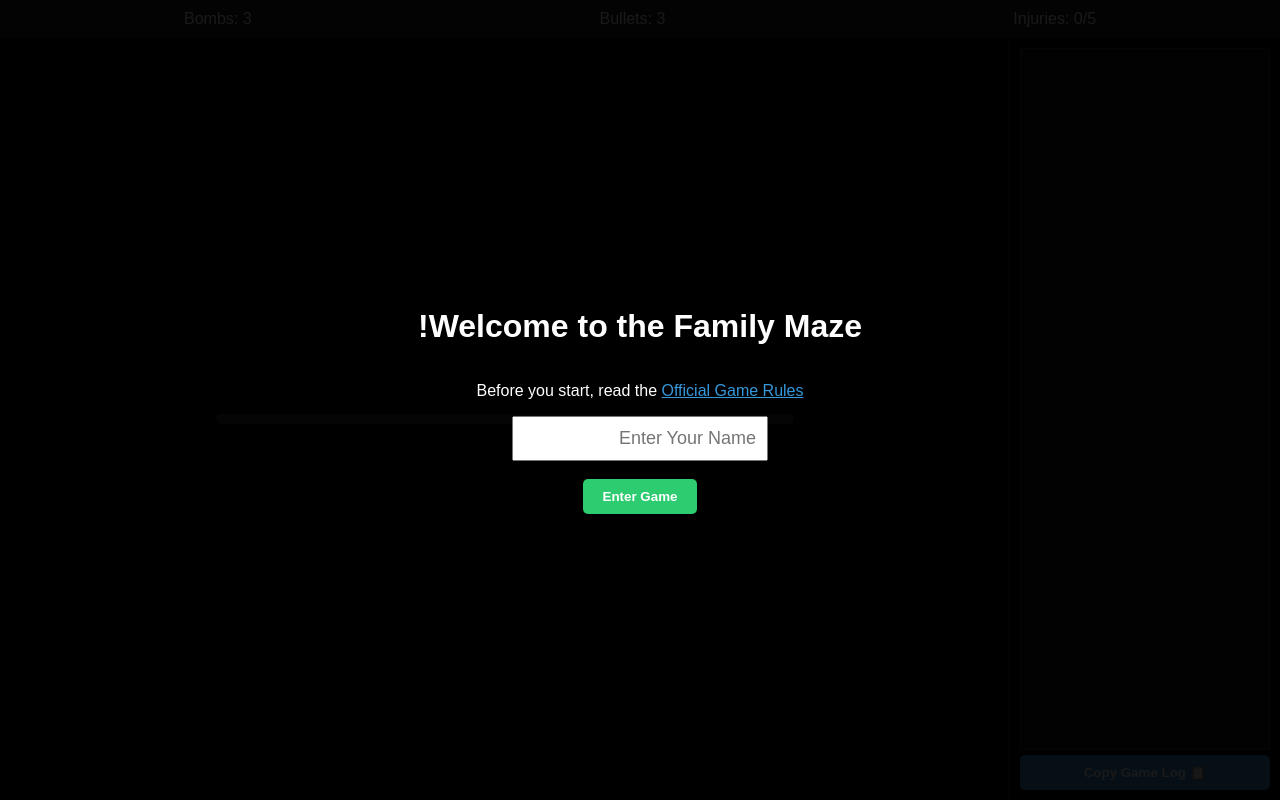
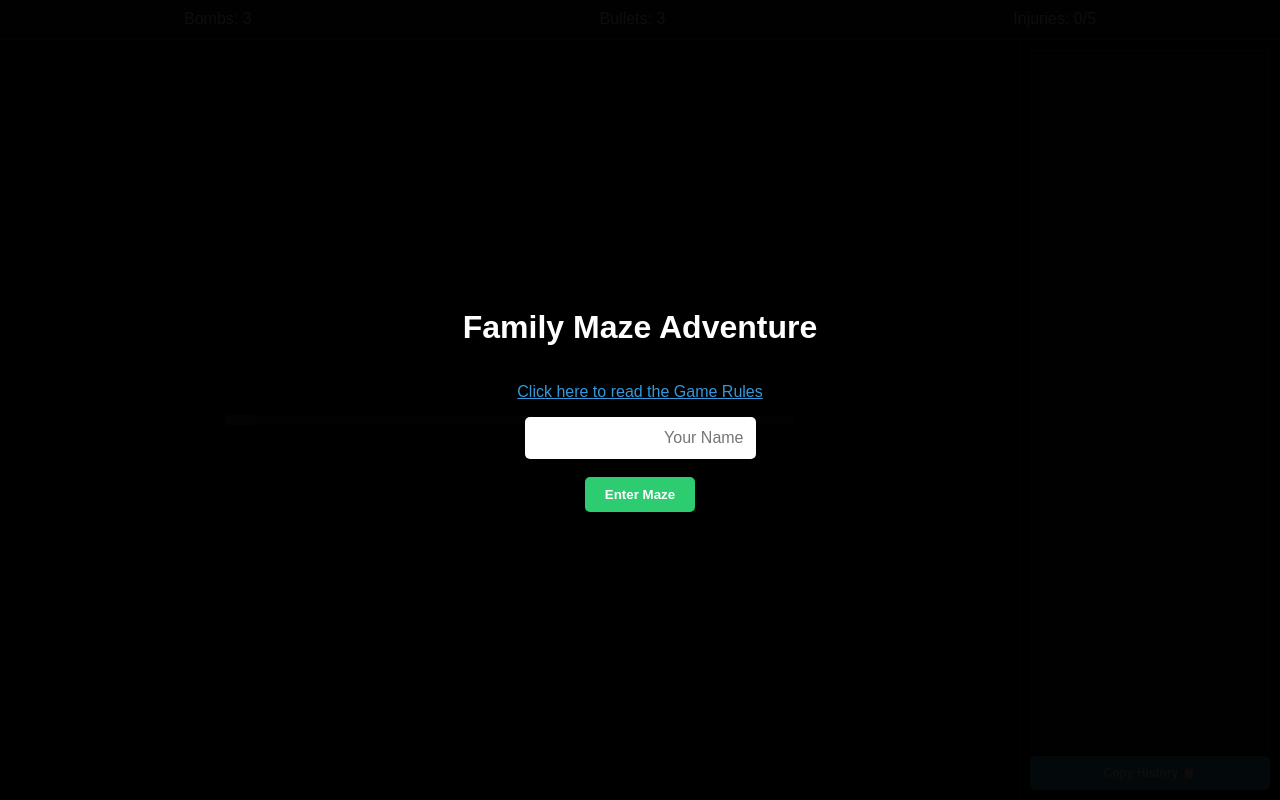
Before and after one commit to randomterner/my-maze-game, a Flask app: page / in a window 1280 px wide. Run offline with Flask 3, Linux system fonts and the light colour scheme; some libraries are stand-ins or nearby versions.

Commit message:
Update index.html

```diff
--- a/templates/index.html
+++ b/templates/index.html
@@ -5,36 +5,46 @@
     <script src="https://cdnjs.cloudflare.com/ajax/libs/socket.io/4.7.2/socket.io.min.js"></script>
     <style>
         body { background: #000; color: #fff; font-family: sans-serif; margin: 0; overflow: hidden; display: flex; flex-direction: column; height: 100vh; }
-        #welcome-overlay { position: fixed; inset: 0; background: rgba(0,0,0,0.9); z-index: 100; display: flex; flex-direction: column; align-items: center; justify-content: center; text-align: center; }
-        #board { display: grid; grid-template-columns: repeat(10, 55px); gap: 2px; background: #333; padding: 5px; border-radius: 8px; }
-        .cell { width: 55px; height: 55px; background: #111; position: relative; background-size: contain; border: 1px solid #222; }
+        #welcome-overlay { position: fixed; inset: 0; background: rgba(0,0,0,0.95); z-index: 100; display: flex; flex-direction: column; align-items: center; justify-content: center; text-align: center; }
+
+        #board { display: grid; grid-template-columns: repeat(10, 55px); gap: 1px; background: #333; padding: 5px; }
+        .cell {
+            width: 55px; height: 55px; background: #111; position: relative;
+            background-size: contain; background-repeat: no-repeat;
+            box-sizing: border-box;
+        }
         .revealed { background: #444; }
-        .wall-top { border-top: 4px solid #ff4d4d; }
-        .wall-left { border-left: 4px solid #ff4d4d; }
-        #log-box { flex-grow: 1; overflow-y: auto; background: #111; padding: 10px; font-size: 14px; border: 1px solid #333; }
-        .p-dot { width: 15px; height: 15px; background: cyan; border-radius: 50%; margin: 20px auto; border: 2px solid white; }
+
+        /* Wall Fix - No layout shift */
+        .wall-top { box-shadow: inset 0 5px 0 0 #ff4d4d; }
+        .wall-left { box-shadow: inset 5px 0 0 0 #ff4d4d; }
+        .wall-top.wall-left { box-shadow: inset 5px 5px 0 0 #ff4d4d; }
+
+        #log-box { flex-grow: 1; overflow-y: auto; background: #0a0a0a; padding: 10px; font-size: 13px; border: 1px solid #333; color: #aaa; }
+        .p-dot { width: 16px; height: 16px; background: cyan; border-radius: 50%; margin: 18px auto; border: 2px solid white; box-shadow: 0 0 10px cyan; }
+
         button { padding: 10px 20px; cursor: pointer; background: #2ecc71; border: none; color: white; border-radius: 5px; font-weight: bold; }
-        .copy-btn { background: #3498db; margin-top: 5px; width: 100%; }
+        .copy-btn { background: #3498db; margin-top: 5px; width: 100%; font-size: 12px; }
     </style>
 </head>
 <body>
     <div id="welcome-overlay">
-        <h1>Welcome to the Family Maze!</h1>
-        <p>Before you start, read the <a href="https://docs.google.com/document/d/1V2dLYzytEPp-pj8lYusuTic1JNMxjCUr5TD_5PVWVbE/edit" target="_blank" style="color: #3498db;">Official Game Rules</a></p>
-        <input type="text" id="name-input" placeholder="Enter Your Name" style="padding: 10px; font-size: 18px;"><br>
-        <button onclick="startGame()">Enter Game</button>
+        <h1>Family Maze Adventure</h1>
+        <p><a href="https://docs.google.com/document/d/1V2dLYzytEPp-pj8lYusuTic1JNMxjCUr5TD_5PVWVbE/edit" target="_blank" style="color: #3498db;">Click here to read the Game Rules</a></p>
+        <input type="text" id="name-input" placeholder="Your Name" style="padding: 12px; font-size: 16px; border-radius: 5px; border: none;"><br>
+        <button onclick="startGame()">Enter Maze</button>
     </div>
 
-    <div id="status" style="display:flex; justify-content: space-around; padding: 10px; background: #222;">
+    <div id="status" style="display:flex; justify-content: space-around; padding: 10px; background: #111; border-bottom: 2px solid #333;">
         <div>Injuries: <span id="inj">0</span>/5</div>
         <div>Bullets: <span id="bul">3</span></div>
         <div>Bombs: <span id="bom">3</span></div>
     </div>
 
     <div style="display: flex; flex-grow: 1;">
-        <div id="sidebar" style="width: 250px; display: flex; flex-direction: column; padding: 10px; border-left: 1px solid #333;">
+        <div id="sidebar" style="width: 240px; display: flex; flex-direction: column; padding: 10px; border-left: 1px solid #333;">
             <div id="log-box"></div>
-            <button class="copy-btn" onclick="copyLogs()">📋 Copy Game Log</button>
+            <button class="copy-btn" onclick="copyLogs()">📋 Copy History</button>
         </div>
         <div style="flex-grow: 1; display: flex; align-items: center; justify-content: center;">
             <div id="board"></div>
@@ -43,18 +53,15 @@
 
     <script>
         const socket = io();
-        let myId = null;
-
         function startGame() {
-            const name = document.getElementById('name-input').value || "Player";
+            const name = document.getElementById('name-input').value || "Explorer";
             socket.emit('join', { name: name, is_man: false });
             document.getElementById('welcome-overlay').style.display = 'none';
         }
 
         function copyLogs() {
             const logs = Array.from(document.querySelectorAll('.log-entry')).map(e => e.innerText).join('\n');
-            navigator.clipboard.writeText(logs);
-            alert("Logs copied to clipboard!");
+            navigator.clipboard.writeText(logs).then(() => alert("Game log copied!"));
         }
 
         socket.on('sync', d => {
@@ -63,21 +70,20 @@
             document.getElementById('inj').innerText = my.injuries;
             document.getElementById('bul').innerText = my.bul;
             document.getElementById('bom').innerText = my.bom;
-
             document.getElementById('log-box').innerHTML = d.logs.map(m => `<div class="log-entry">${m}</div>`).join('');
 
             const b = document.getElementById('board'); b.innerHTML = '';
             for(let y=0; y<10; y++) {
                 for(let x=0; x<10; x++) {
-                    const td = d.maze[y][x];
+                    const cellData = d.maze[y][x];
                     const cell = document.createElement('div');
-                    const known = my.known_tiles.some(t => t[0] === x && t[1] === y);
+                    const isKnown = my.known_tiles.some(t => t[0] === x && t[1] === y);
 
-                    cell.className = 'cell' + (known ? ' revealed' : '');
-                    if(known) {
-                        if(td.walls.top) cell.classList.add('wall-top');
-                        if(td.walls.left) cell.classList.add('wall-left');
-                        if(td.tile !== "empty") cell.style.backgroundImage = `url('/static/${td.tile}.png')`;
+                    cell.className = 'cell' + (isKnown ? ' revealed' : '');
+                    if(isKnown) {
+                        if(cellData.walls.top) cell.classList.add('wall-top');
+                        if(cellData.walls.left) cell.classList.add('wall-left');
+                        if(cellData.tile !== "empty") cell.style.backgroundImage = `url('/static/${cellData.tile}.png')`;
                     }
                     if(my.x === x && my.y === y) {
                         const dot = document.createElement('div'); dot.className = 'p-dot';
```
